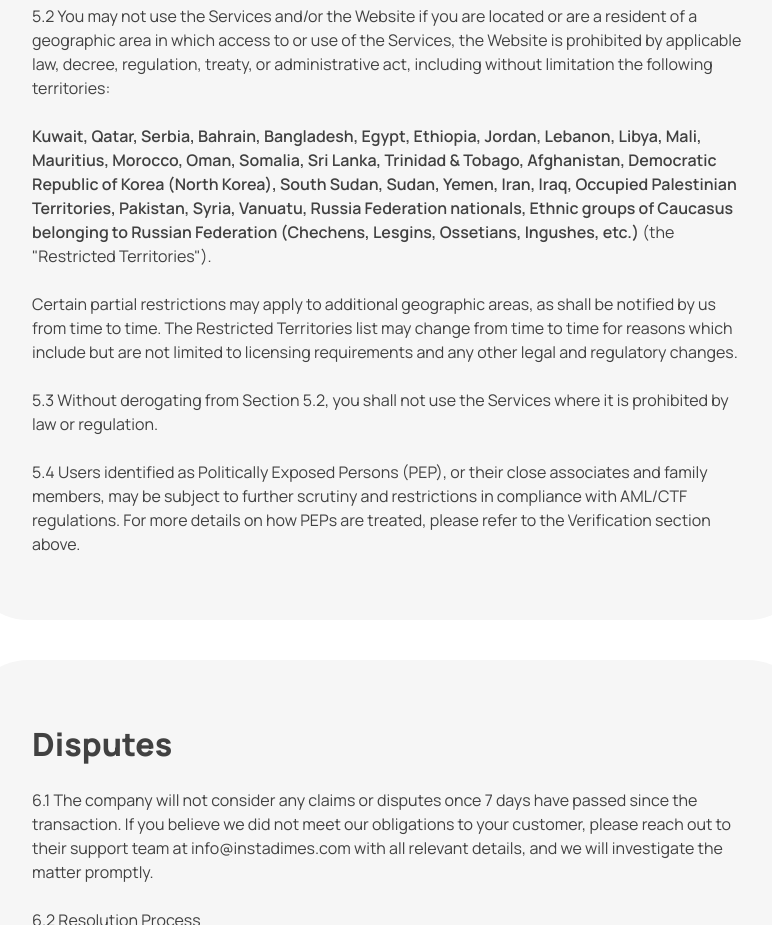
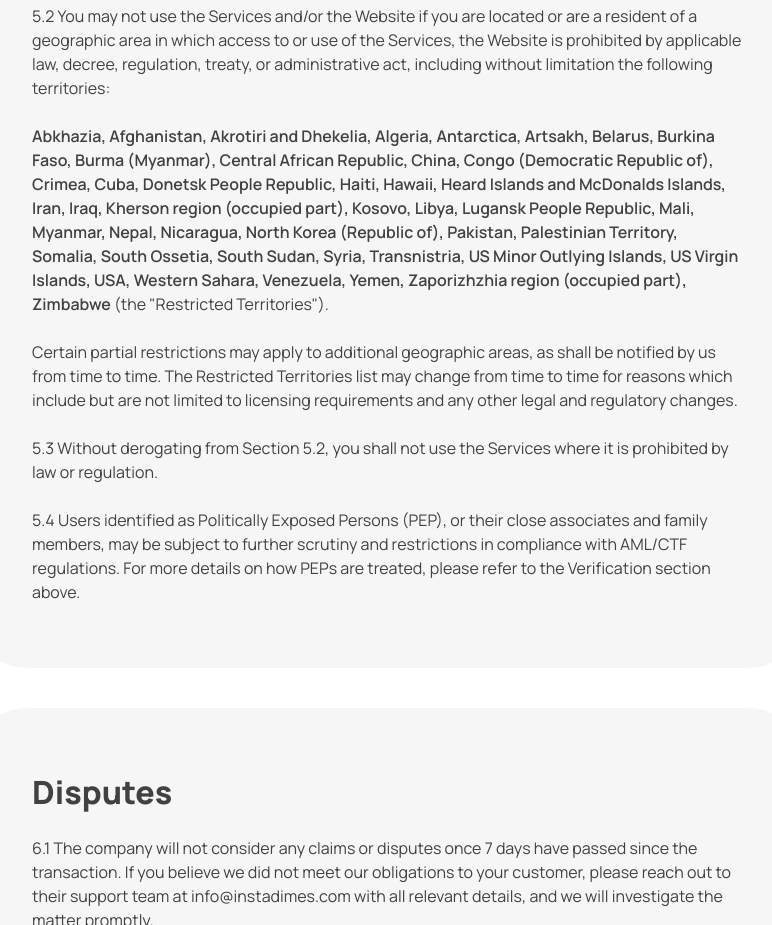
Before and after one commit to sentance/insta, a plain HTML site: page terms.html in a window 1280 px wide. Shown: the part 4760-5685 px from the top of the page, without its empty margins (432-1204 px from the left). Drawn offline with nearby package versions, Linux system fonts and the light colour scheme.

Commit message:
text fix

```diff
--- a/terms.html
+++ b/terms.html
@@ -254,13 +254,7 @@
                         the following territories:
                     </p>
                     <p>
-                        <strong>Kuwait, Qatar, Serbia, Bahrain, Bangladesh, Egypt, Ethiopia, Jordan, Lebanon, Libya,
-                            Mali,
-                            Mauritius, Morocco, Oman, Somalia, Sri Lanka, Trinidad & Tobago, Afghanistan, Democratic
-                            Republic of Korea (North Korea), South Sudan, Sudan, Yemen, Iran, Iraq, Occupied Palestinian
-                            Territories, Pakistan, Syria, Vanuatu, Russia Federation nationals, Ethnic groups of
-                            Caucasus
-                            belonging to Russian Federation (Chechens, Lesgins, Ossetians, Ingushes, etc.)</strong> (the
+                        <strong>Abkhazia, Afghanistan, Akrotiri and Dhekelia, Algeria, Antarctica, Artsakh, Belarus, Burkina Faso, Burma (Myanmar), Central African Republic, China, Congo (Democratic Republic of), Crimea, Cuba, Donetsk People Republic, Haiti, Hawaii, Heard Islands and McDonalds Islands, Iran, Iraq, Kherson region (occupied part), Kosovo, Libya, Lugansk People Republic, Mali, Myanmar, Nepal, Nicaragua, North Korea (Republic of), Pakistan, Palestinian Territory, Somalia, South Ossetia, South Sudan, Syria, Transnistria, US Minor Outlying Islands, US Virgin Islands, USA, Western Sahara, Venezuela, Yemen, Zaporizhzhia region (occupied part), Zimbabwe</strong> (the
                         "Restricted
                         Territories").
                     </p>
```
Also changed, not shown: index.html (+1 -2 lines).
